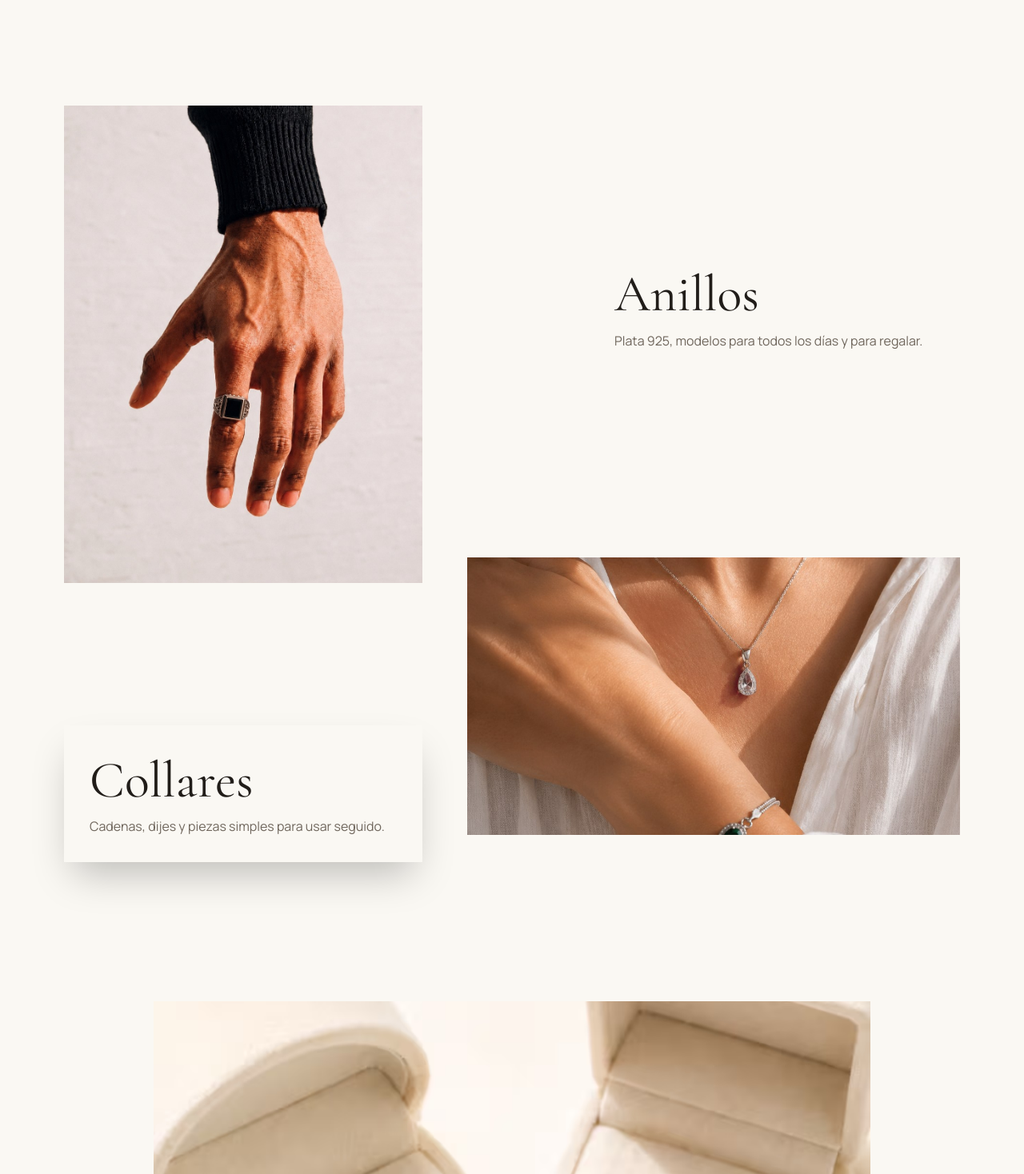
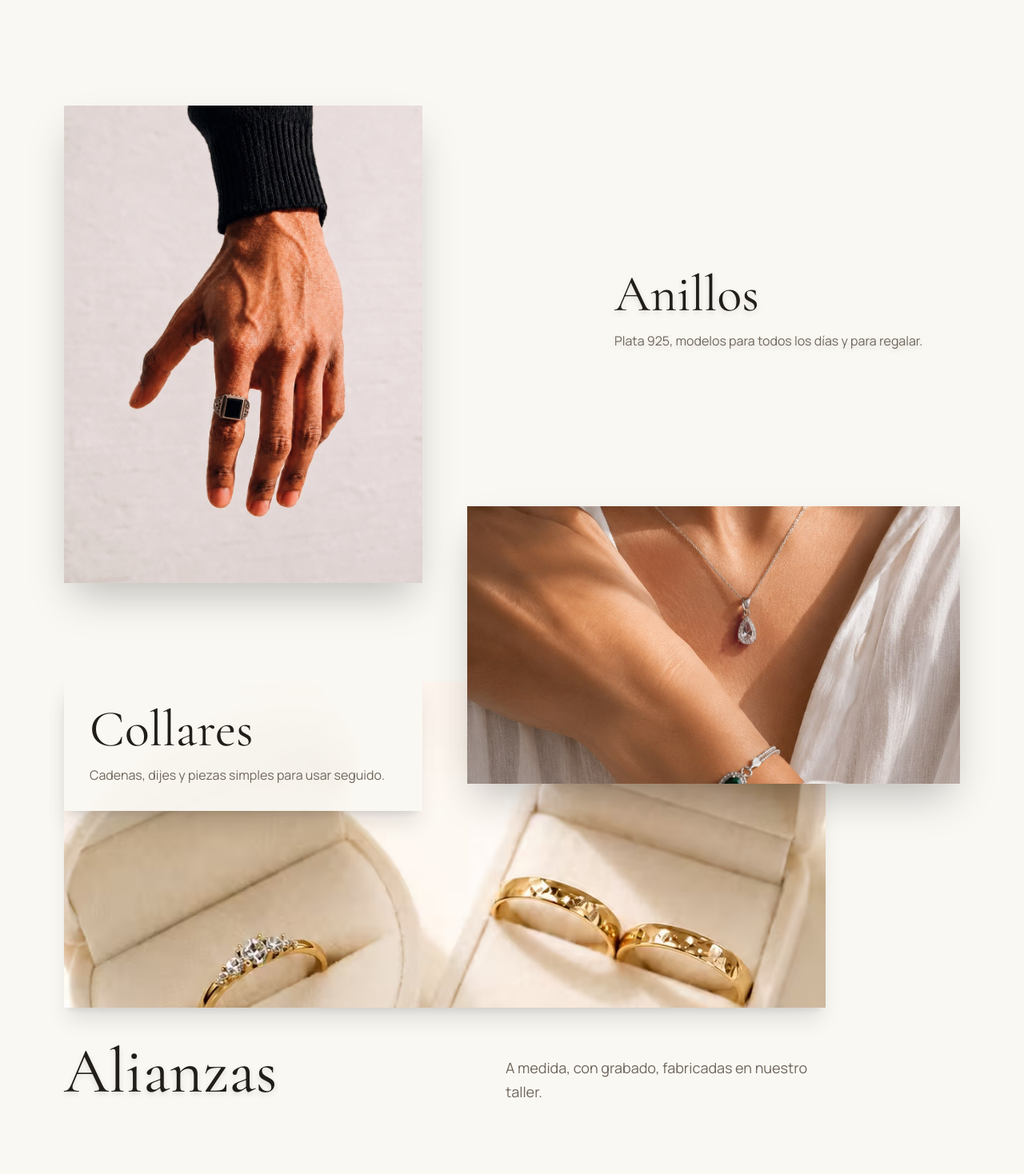
Before and after one commit to nadiaescobbb/-Cuore-joyeria, a React (Vite) app: page / in a window 1280 px wide. Shown: the part 3462-4930 px from the top of the page at 80% size. Built offline with nearby package versions, Linux system fonts and the light colour scheme.

Commit message:
style: layer Alianzas behind Collares to integrate jewelry block physically

```diff
--- a/src/components/CategoryGrid.tsx
+++ b/src/components/CategoryGrid.tsx
@@ -30,12 +30,12 @@ export function CategoryGrid() {
               href={getWaLink(categories[0].waMessage)}
               target="_blank"
               rel="noopener noreferrer"
-              className="group relative flex flex-col w-full mb-12 md:mb-24 focus-visible:outline-accent"
+              className="group relative flex flex-col w-full mb-12 md:mb-24 z-20 focus-visible:outline-accent"
             >
-              <div className="w-[65%] md:w-[40%] aspect-[3/4] overflow-hidden bg-surface">
+              <div className="w-[65%] md:w-[40%] aspect-[3/4] overflow-hidden bg-surface shadow-2xl">
                 <img src={categories[0].image} alt={categories[0].name} className="w-full h-full object-cover transition-transform duration-1000 group-hover:scale-105" />
               </div>
-              <div className="absolute right-0 top-1/3 w-[45%] md:w-[40%] pl-4">
+              <div className="absolute right-0 top-1/3 w-[45%] md:w-[40%] pl-4 drop-shadow-md">
                 <h3 className="font-heading text-[40px] md:text-[64px] tracking-tight text-foreground mb-2">
                   {categories[0].name}
                 </h3>
@@ -52,12 +52,12 @@ export function CategoryGrid() {
               href={getWaLink(categories[1].waMessage)}
               target="_blank"
               rel="noopener noreferrer"
-              className="group relative flex flex-col w-full items-end ml-auto -mt-16 md:-mt-32 mb-20 md:mb-32 z-10 focus-visible:outline-accent"
+              className="group relative flex flex-col w-full items-end ml-auto -mt-16 md:-mt-48 mb-12 md:mb-32 z-30 focus-visible:outline-accent"
             >
-              <div className="w-[85%] md:w-[55%] aspect-[4/3] md:aspect-video overflow-hidden bg-surface">
+              <div className="w-[85%] md:w-[55%] aspect-[4/3] md:aspect-video overflow-hidden bg-surface shadow-2xl">
                 <img src={categories[1].image} alt={categories[1].name} className="w-full h-full object-cover transition-transform duration-1000 group-hover:scale-105" />
               </div>
-              <div className="absolute left-0 bottom-[-15%] md:bottom-[-10%] w-[65%] md:w-[40%] bg-background/95 backdrop-blur-sm p-4 md:p-8 shadow-2xl">
+              <div className="absolute left-0 bottom-[-15%] md:bottom-[-10%] w-[65%] md:w-[40%] bg-background/95 backdrop-blur-sm p-4 md:p-8 shadow-xl">
                 <h3 className="font-heading text-[40px] md:text-[64px] tracking-tight text-foreground mb-2">
                   {categories[1].name}
                 </h3>
@@ -68,19 +68,19 @@ export function CategoryGrid() {
             </a>
           )}
 
-          {/* 3. ALIANZAS */}
+          {/* 3. ALIANZAS (Layering: Sándwich debajo) */}
           {categories[2] && (
             <a
               href={getWaLink(categories[2].waMessage)}
               target="_blank"
               rel="noopener noreferrer"
-              className="group relative flex flex-col w-full items-center mt-8 md:mt-20 focus-visible:outline-accent"
+              className="group relative flex flex-col w-[95%] md:w-[85%] items-start -mt-32 md:-mt-64 z-10 focus-visible:outline-accent"
             >
-              <div className="w-full md:w-[80%] aspect-square md:aspect-[21/9] overflow-hidden bg-surface">
+              <div className="w-full aspect-[4/3] md:aspect-[21/9] overflow-hidden bg-surface shadow-xl">
                 <img src={categories[2].image} alt={categories[2].name} className="w-full h-full object-cover transition-transform duration-1000 group-hover:scale-105" />
               </div>
-              <div className="w-full md:w-[80%] mt-6 flex flex-col md:flex-row md:items-end justify-between text-left md:text-left gap-4">
-                <h3 className="font-heading text-[48px] md:text-[80px] leading-none tracking-tight text-foreground">
+              <div className="w-full mt-6 md:mt-10 flex flex-col md:flex-row md:items-end justify-between text-left gap-4 pr-4">
+                <h3 className="font-heading text-[48px] md:text-[80px] leading-none tracking-tight text-foreground drop-shadow-md">
                   {categories[2].name}
                 </h3>
                 <p className="font-body text-sm md:text-lg text-muted leading-relaxed max-w-sm">
```
